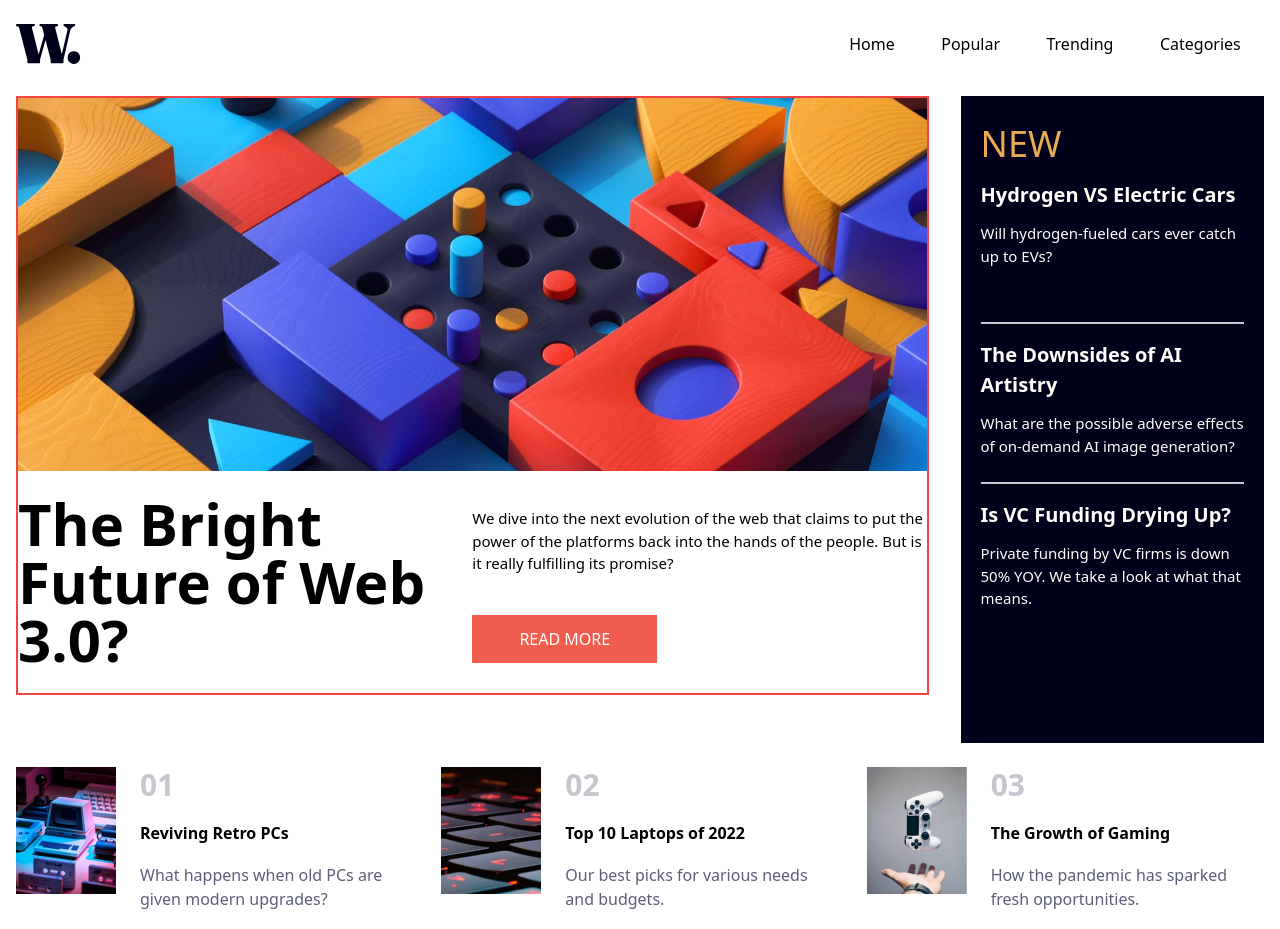
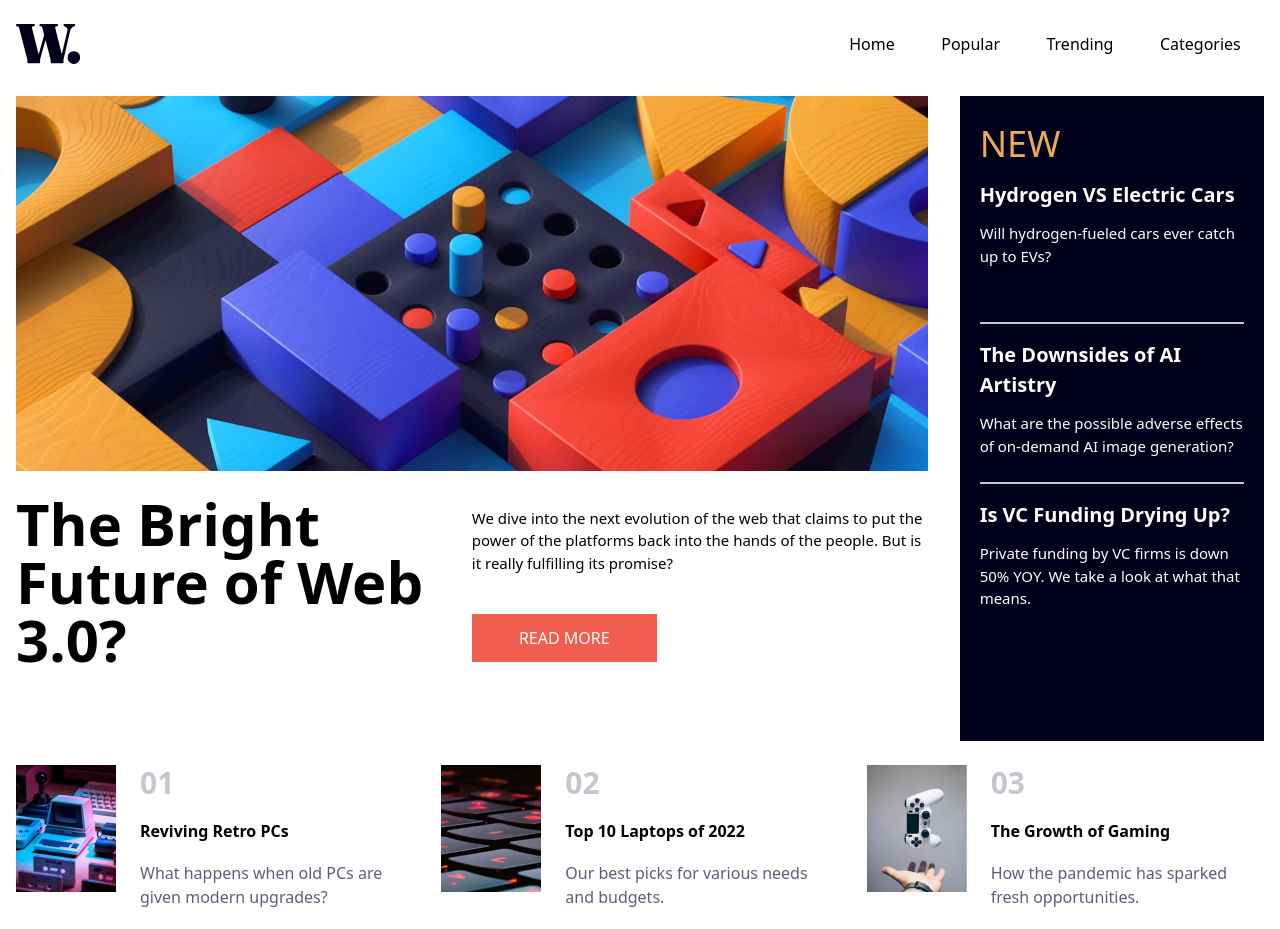
Before and after one commit to JesusMaidana/PracticaReactTailwind, a React (Vite) app: page / in a window 1280 px wide. Built offline with nearby package versions, Linux system fonts and the light colour scheme.

Commit message:
saque el borde rojo de el main

```diff
--- a/src/componentes/MainArticle.jsx
+++ b/src/componentes/MainArticle.jsx
@@ -3,7 +3,7 @@ import imageDesktop from "../assets/images/image-web-3-desktop.jpg";
 
 export const MainArticle = () => {
   return (
-    <section className="border-2 border-red-500 mb-12">
+    <section className="mb-12">
       <picture>
         <source media="(max-width: 640px)" srcSet={imageMobile} />
         <source media="(min-width: 641px)" srcSet={imageDesktop} />
```
